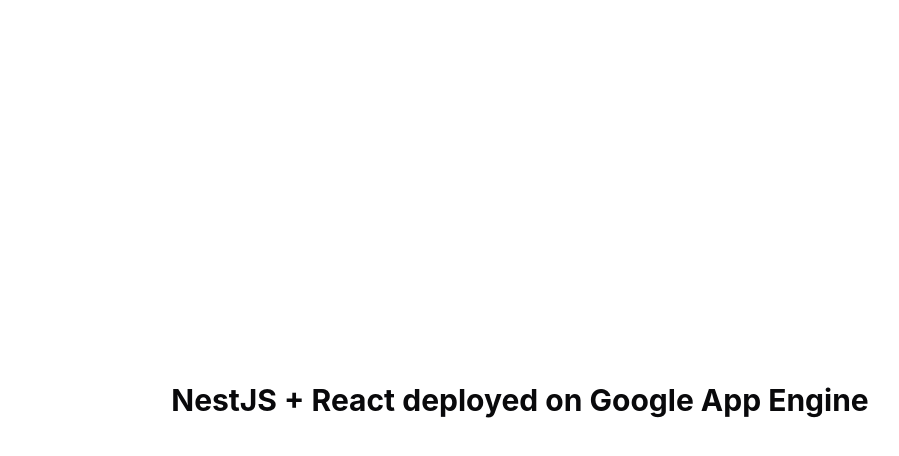
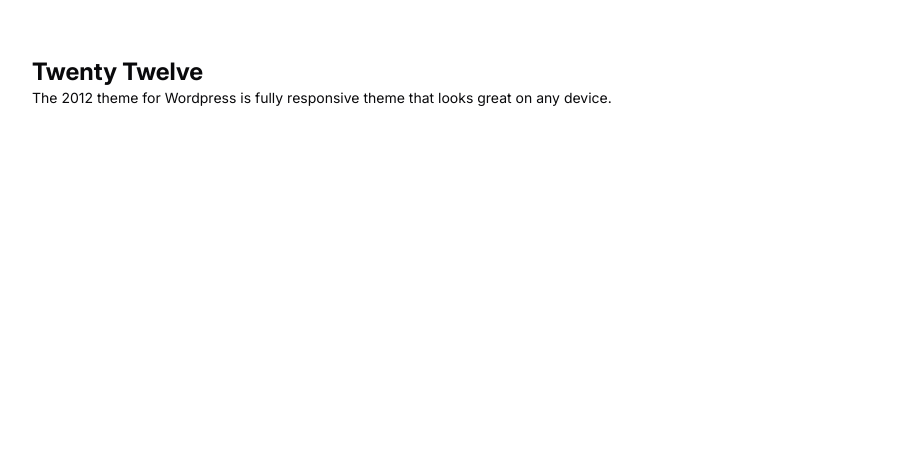
Before and after one commit to sariyanta/app-sariyanta, a React (Vite) app in the folder apps/client/: page / in a window 1280 px wide. Shown: the top 456 px of the page, without its empty margins (120-1019 px from the left). Built offline with nearby package versions, Linux system fonts and the light colour scheme.

Commit message:
feat: adds fonts

```diff
--- a/apps/client/index.html
+++ b/apps/client/index.html
@@ -6,10 +6,9 @@
   <meta name="viewport" content="width=device-width, initial-scale=1.0" />
   <link rel="icon" href="/favicon.ico" />
   <meta name="theme-color" content="#000000" />
-  <meta name="description" content="Web site created using create-tsrouter-app" />
   <link rel="apple-touch-icon" href="/logo192.png" />
   <link rel="manifest" href="/manifest.json" />
-  <title>Sariyanta</title>
+  <title>NestJS + React on Google App Engine</title>
 </head>
 
 <body>
--- a/apps/client/src/routes/index.tsx
+++ b/apps/client/src/routes/index.tsx
@@ -3,10 +3,11 @@
 export const Route = createFileRoute('/')({
   component: App,
   head: () => ({
+    title: 'NestJS + React on Google App Engine',
     meta: [
       {
-        title: 'NestJS + React on Google App Engine',
-        description:
+        name: 'description',
+        content:
           'A simple application demonstrating NestJS and React deployed on Google App Engine.',
       },
     ],
@@ -15,11 +16,15 @@
 
 function App() {
   return (
-    <section className="flex h-screen flex-col items-center justify-center">
-      <div className="container mx-auto">
-        <h1 className="text-center text-3xl font-bold">
-          NestJS + React deployed on Google App Engine
-        </h1>
+    <section className="transform-all flex h-screen flex-col transition-all lg:pt-8">
+      <div className="mx-auto w-full max-w-5xl px-6">
+        <header className="py-6">
+          <h1 className="text-2xl font-bold">Twenty Twelve</h1>
+          <p className="text-sm">
+            The 2012 theme for Wordpress is fully responsive theme that looks
+            great on any device.
+          </p>
+        </header>
       </div>
     </section>
   );
--- a/apps/client/src/styles.css
+++ b/apps/client/src/styles.css
@@ -4,13 +4,36 @@
 
 @custom-variant dark (&:is(.dark *));
 
+/* Variable Fonts */
+@supports (font-variation-settings: normal) {
+  @font-face {
+    font-family: "Inter";
+    font-style: normal;
+    font-weight: 100 900;
+    font-display: swap;
+    src: url("/fonts/inter/inter-variable.ttf") format("truetype");
+    font-named-instance: "Regular";
+  }
+
+  @font-face {
+    font-family: "Inter";
+    font-style: italic;
+    font-weight: 100 900;
+    font-display: swap;
+    src: url("/fonts/inter/inter-variable-italic.ttf")
+      format("truetype");
+    font-named-instance: "Italic";
+  }
+}
+
+
 body {
-  @apply m-0;
-  font-family:
+  @apply m-0 font-family-inter antialiased text-base text-foreground bg-background;
+  /* font-family:
     -apple-system, BlinkMacSystemFont, 'Segoe UI', 'Roboto', 'Oxygen', 'Ubuntu',
     'Cantarell', 'Fira Sans', 'Droid Sans', 'Helvetica Neue', sans-serif;
   -webkit-font-smoothing: antialiased;
-  -moz-osx-font-smoothing: grayscale;
+  -moz-osx-font-smoothing: grayscale; */
 }
 
 code {
@@ -126,6 +149,10 @@
   --color-sidebar-accent-foreground: var(--sidebar-accent-foreground);
   --color-sidebar-border: var(--sidebar-border);
   --color-sidebar-ring: var(--sidebar-ring);
+
+  --font-family-inter: "Inter", -apple-system, BlinkMacSystemFont,
+    'Segoe UI', 'Roboto', 'Oxygen', 'Ubuntu', 'Cantarell', 'Fira Sans',
+    'Droid Sans', 'Helvetica Neue', sans-serif;
 }
 
 @layer base {
--- a/package.json
+++ b/package.json
@@ -11,8 +11,7 @@
     "start": "yarn workspace server start:prod",
     "dev": "yarn workspaces foreach -A --parallel -i run dev",
     "test": "yarn workspaces run test",
-    "test:e2e": "yarn workspaces run test:e2e",
-    "create:env:server": "printenv > ./apps/server/.env"
+    "test:e2e": "yarn workspaces run test:e2e"
   },
   "workspaces": [
     "apps/*"
```
Also changed, not shown: apps/client/public/fonts/inter/inter-variable-italic.ttf (added), apps/client/public/fonts/inter/inter-variable.ttf (added).
